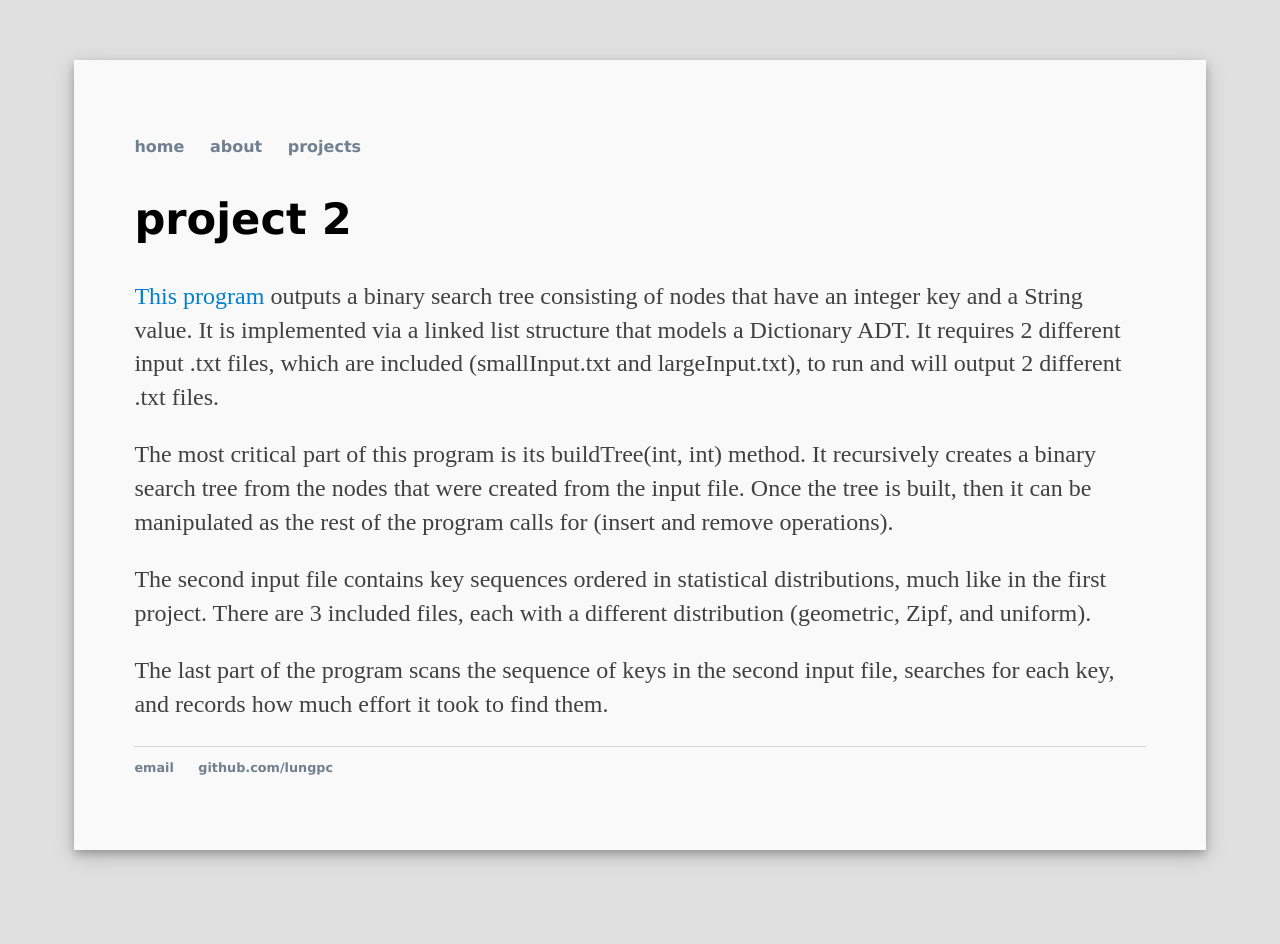
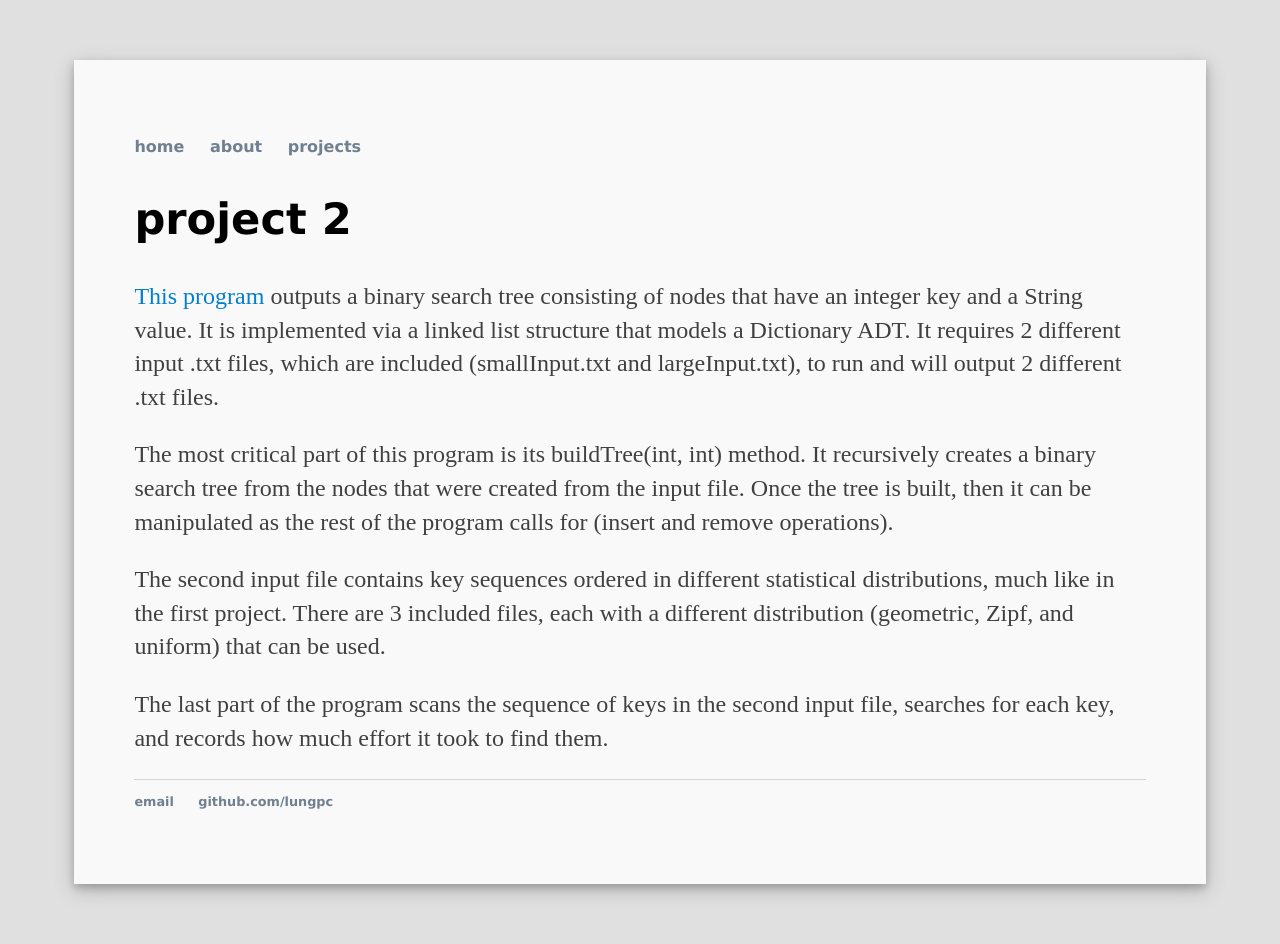
Before and after one commit to lungpc/lungpc.github.io, a Jekyll site: the page built from projects/p2/index.html, in a window 1280 px wide. Built offline with Jekyll 4.4.1, drawn with Linux system fonts in a browser that asks for light colours; before the commit the page ends 910 px from its top, so only the background shows below that.

Commit message:
Update index.html

```diff
--- a/projects/p2/index.html
+++ b/projects/p2/index.html
@@ -13,8 +13,8 @@ It is implemented via a linked list structure that models a Dictionary ADT. It r
 tree from the nodes that were created from the input file. Once the tree is built, then it can be manipulated as
 the rest of the program calls for (insert and remove operations).</p>
 
-<p>The second input file contains key sequences ordered in statistical distributions, much like in the first project.
-There are 3 included files, each with a different distribution (geometric, Zipf, and uniform).</p>
+<p>The second input file contains key sequences ordered in different statistical distributions, much like in the first project.
+There are 3 included files, each with a different distribution (geometric, Zipf, and uniform) that can be used.</p>
 
 <p>The last part of the program scans the sequence of keys in the second input file, searches for each key, and
 records how much effort it took to find them.</p>
```
